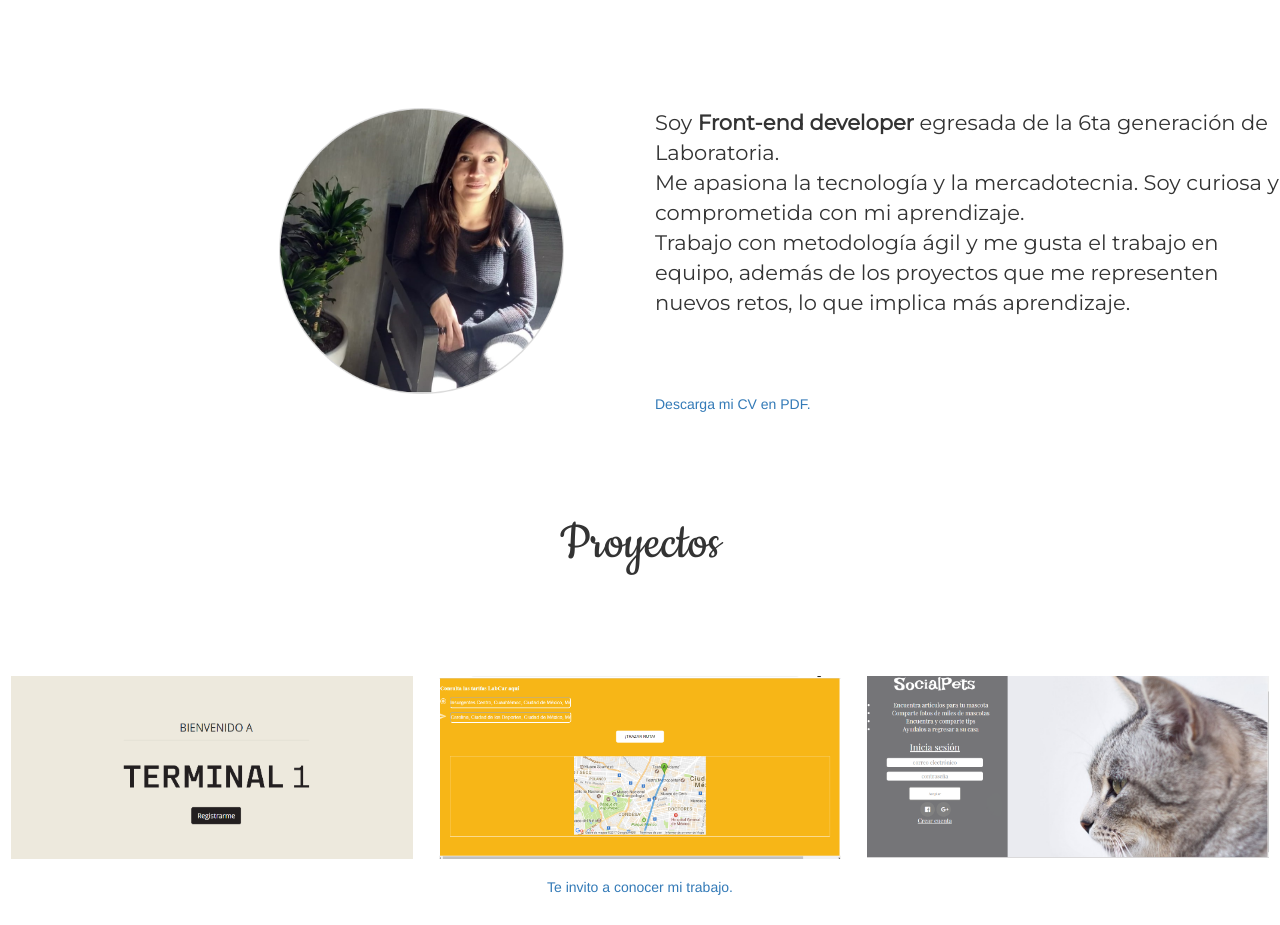
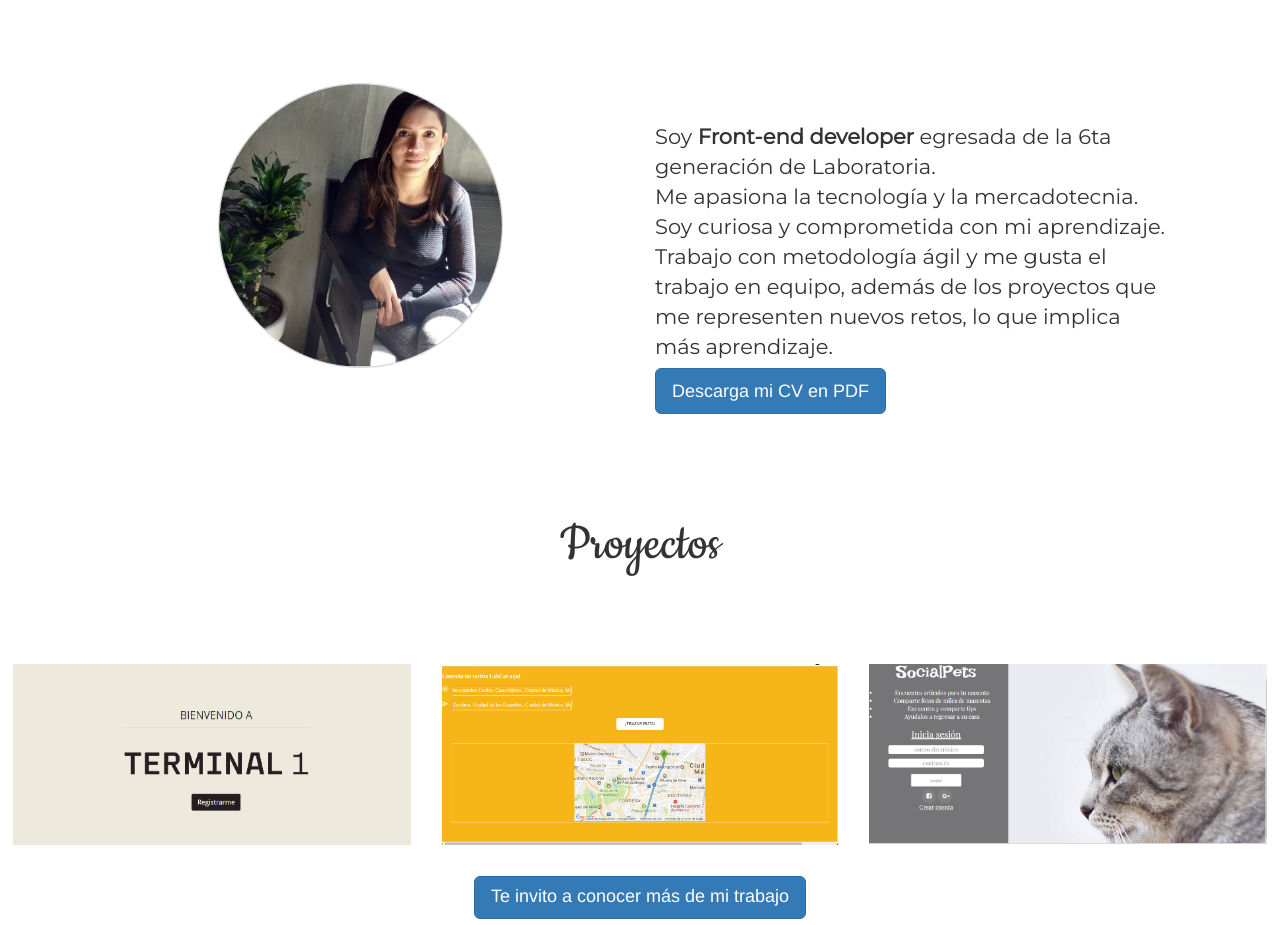
Before and after one commit to Anavzqz/Anavzqz, an Angular app: page / in a window 1280 px wide. Shown: the part 867-1792 px from the top of the page. Built offline with nearby package versions, Linux system fonts and the light colour scheme; a web font is replaced by a local one.

Commit message:
Bugs en imagenes

```diff
--- a/src/app/components/aboutme/aboutme.component.css
+++ b/src/app/components/aboutme/aboutme.component.css
@@ -18,6 +18,9 @@ p {
     padding: 0%;
     margin: 0%;
 }
+.p1 {
+    padding-top: 3%;
+}
 .img {
     width: 70%;
     height: 100%;
--- a/src/app/components/aboutme/aboutme.component.html
+++ b/src/app/components/aboutme/aboutme.component.html
@@ -5,20 +5,21 @@
     </div>
   </div>
   <div class="row">
-    <div class="col-lg-4 offset-2 text-center">
+    <div class="col-lg-4 offset-2 ">
       <img src="assets/Imagen_Ana_1.png" class="img" alt="Imagen Ana">
     </div>
-    <div class="col-lg-6">
+    <div class="col-lg-5 p1">
       <p> Soy <b> Front-end developer</b>  egresada de la 6ta generación de Laboratoria. <br>
         Me apasiona la tecnología y la mercadotecnia. Soy curiosa y comprometida con mi aprendizaje. <br> Trabajo con metodología ágil y me gusta el
         trabajo en equipo, además de los proyectos que me representen nuevos retos, lo que implica más aprendizaje.
-
       </p>
     </div>
   </div>
   <div class="row ">
     <div class="col-6 offset-6">
-      <a href="assets/CV_AnaVzqz.pdf" download="CV_AnaVzqz">Descarga mi CV en PDF.</a>
+      <a href="assets/CV_AnaVzqz.pdf" download="CV_AnaVzqz">
+        <button type="button" class="btn btn-lg btn-primary">Descarga mi CV en PDF</button>
+      </a>
     </div>
   </div>
 </section>
--- a/src/app/components/courses/courses.component.css
+++ b/src/app/components/courses/courses.component.css
@@ -1,7 +1,7 @@
 .courses {
     width: 100%;
     height: 100%;
-    padding-top: 7%;
+    padding-top: 5%;
     margin: 0%;
     text-align: center;
 }
--- a/src/app/components/header/header.component.css
+++ b/src/app/components/header/header.component.css
@@ -7,7 +7,7 @@
     text-align: center;
 }
 .header {
-    padding-top: 7%;
+    padding-top: 5%;
     margin-left: 0%;
     margin-right: 0%;
     width: 100%;
--- a/src/app/components/proyects/proyects.component.css
+++ b/src/app/components/proyects/proyects.component.css
@@ -30,3 +30,6 @@ figure {
 .img:hover {
     filter: opacity(.5);
 }
+.btn {
+    padding-top: 2%;
+}
--- a/src/app/components/proyects/proyects.component.html
+++ b/src/app/components/proyects/proyects.component.html
@@ -5,19 +5,21 @@
     </div>
   </div>
   <div class="row">
-      <figure class="col-lg-4 md-6 sm-12 mb-2">
+      <a href="https://github.com/Anavzqz/Registro_Visitantes" class="col-lg-4 md-6 sm-12 mb-2">
         <img src="assets/registro-visitantes.png" class="img" alt="Registro de visitantes">
-      </figure>
-      <figure class="col-lg-4 md-6 sm-12 mb-2">
+      </a>
+      <a href="https://github.com/Anavzqz/LabCar-App" class="col-lg-4 md-6 sm-12 mb-2">
           <img src="assets/labcar.png" class="img" alt="Labcar">
-      </figure>
-      <figure class="col-lg-4 md-6 sm-12 mb-2">
+      </a>
+      <a href="https://github.com/Anavzqz/cdmx-social-network-frameworks" class="col-lg-4 md-6 sm-12 mb-2">
           <img src="assets/social-pets.png" class="img" alt="Registro de visitantes">
-      </figure>
+      </a>
   </div>
   <div class="row">
     <div class="col-12 text-center">
-      <a href="https://github.com/Anavzqz">Te invito a conocer mi trabajo.</a>
+      <a href="https://github.com/Anavzqz" class="btn">
+        <button type="button" class="btn btn-lg btn-primary">Te invito a conocer más de mi trabajo</button>
+      </a>
     </div>
   </div>
 </section>
```
